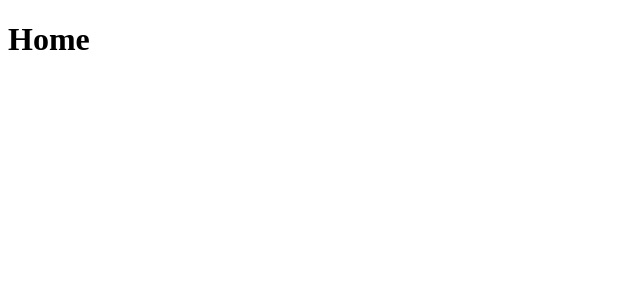
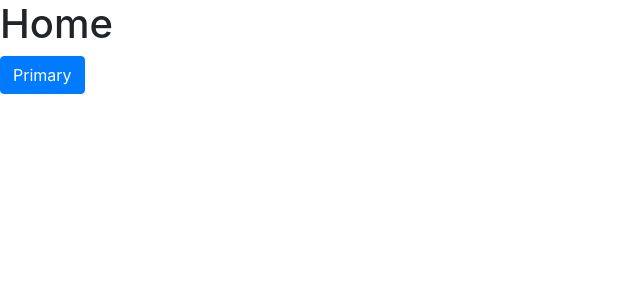
Before and after one commit to Alejandrehl/mercado-libre-test, a React (Create React App) app in the folder client/: page / in a window 1280 px wide. Shown: the top 300 px of the page, without its empty margins (0-640 px from the left). Built offline with nearby package versions, Linux system fonts and the light colour scheme.

Commit message:
bootstrap agregado al proyecto

```diff
--- a/client/src/index.tsx
+++ b/client/src/index.tsx
@@ -1,6 +1,7 @@
 import React from 'react'
 import ReactDOM from 'react-dom'
 import App from './App'
+import 'bootstrap/dist/css/bootstrap.min.css'
 
 ReactDOM.render(
   <React.StrictMode>
--- a/client/src/pages/Home/index.tsx
+++ b/client/src/pages/Home/index.tsx
@@ -1,9 +1,11 @@
 import React from 'react'
+import { Button } from 'react-bootstrap'
 
 const Home: React.FC = () => {
   return (
     <div>
       <h1>Home</h1>
+      <Button variant="primary">Primary</Button>
     </div>
   )
 }
--- a/package.json
+++ b/package.json
@@ -16,8 +16,10 @@
   },
   "dependencies": {
     "axios": "^0.21.1",
+    "bootstrap": "^4.6.0",
     "concurrently": "^6.0.1",
     "express": "^4.17.1",
+    "react-bootstrap": "^1.5.2",
     "react-router-dom": "^5.2.0",
     "request": "^2.88.2",
     "request-promise": "^4.2.6"
```
Also changed, not shown: 1 other file (tests, documents, lock files or other folders).
